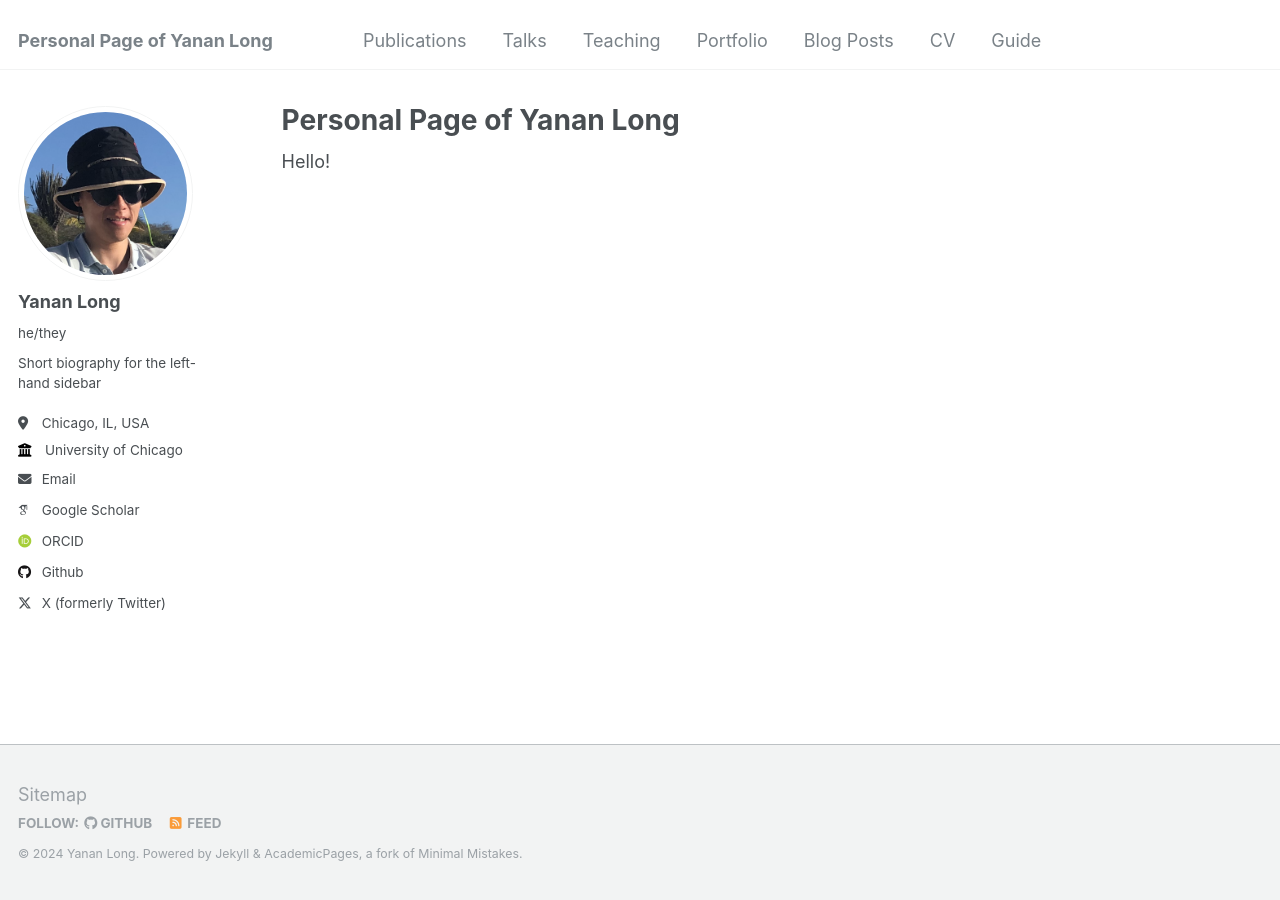
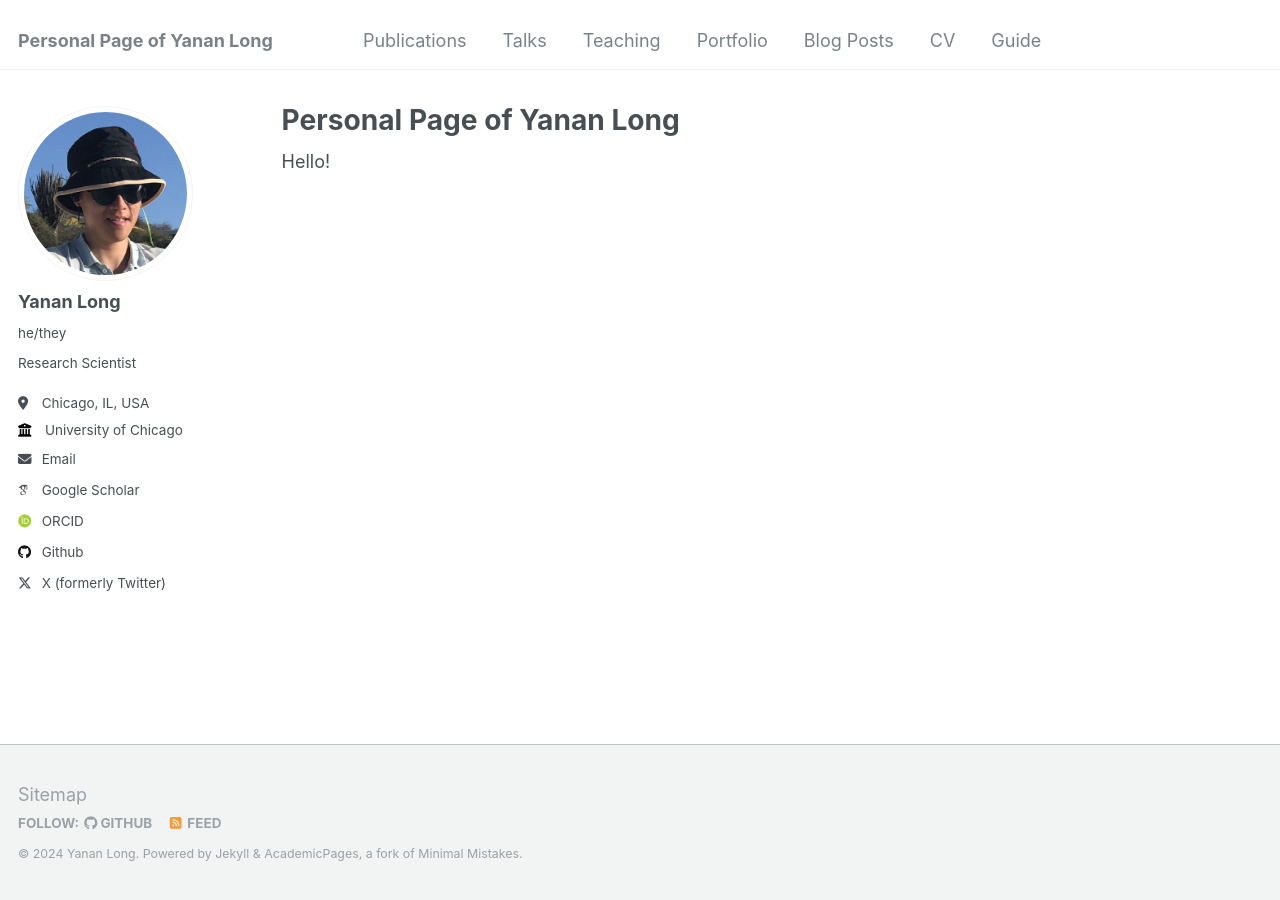
Before and after one commit to yananlong/yananlong.github.io, a Jekyll site: the page built from _pages/about.md, in a window 1280 px wide. Built offline with Jekyll 4.4.1, drawn with Linux system fonts in a browser that asks for light colours; some web fonts are replaced.

Commit message:
Update _config.yml

```diff
--- a/_config.yml
+++ b/_config.yml
@@ -14,7 +14,7 @@ name                     : &name "Yanan Long"
 description              : &description "personal description"
 url                      : https://yananlong.github.io # the base hostname & protocol for your site e.g. "https://mmistakes.github.io"
 baseurl                  : "" # the subpath of your site, e.g. "/blog"
-repository               : "academicpages/academicpages.github.io"
+# repository               : "academicpages/academicpages.github.io"
 
 # Site Author - The following control what appear as part of the author content on the side bar.
 #               If a field is blank the icon and link will not appear, otherwise it will be shown.
@@ -24,7 +24,7 @@ author:
   avatar           : "profile.png"
   name             : "Yanan Long"
   pronouns         : "he/they"
-  bio              : "Short biography for the left-hand sidebar"
+  bio              : "Research Scientist"
   location         : "Chicago, IL, USA"
   employer         : "University of Chicago"
   uri              : # URL
```
